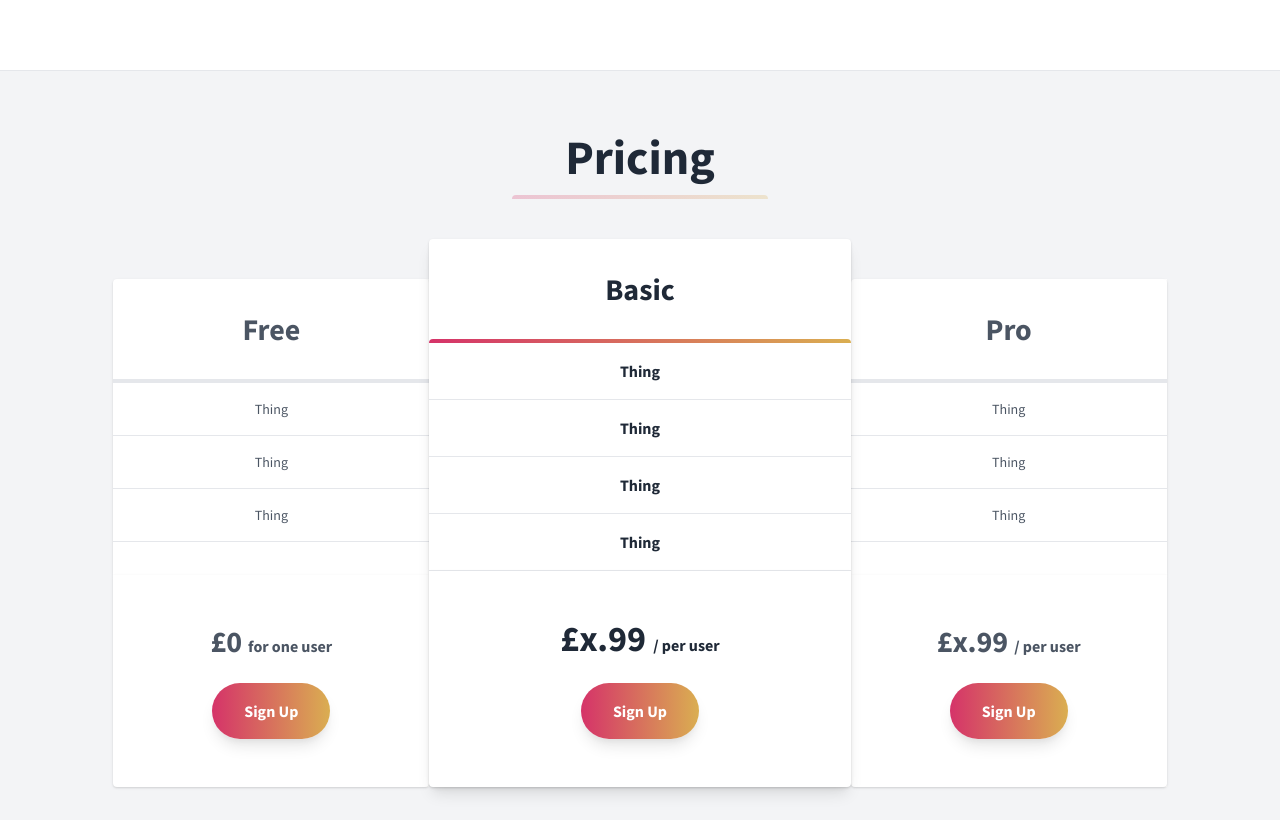
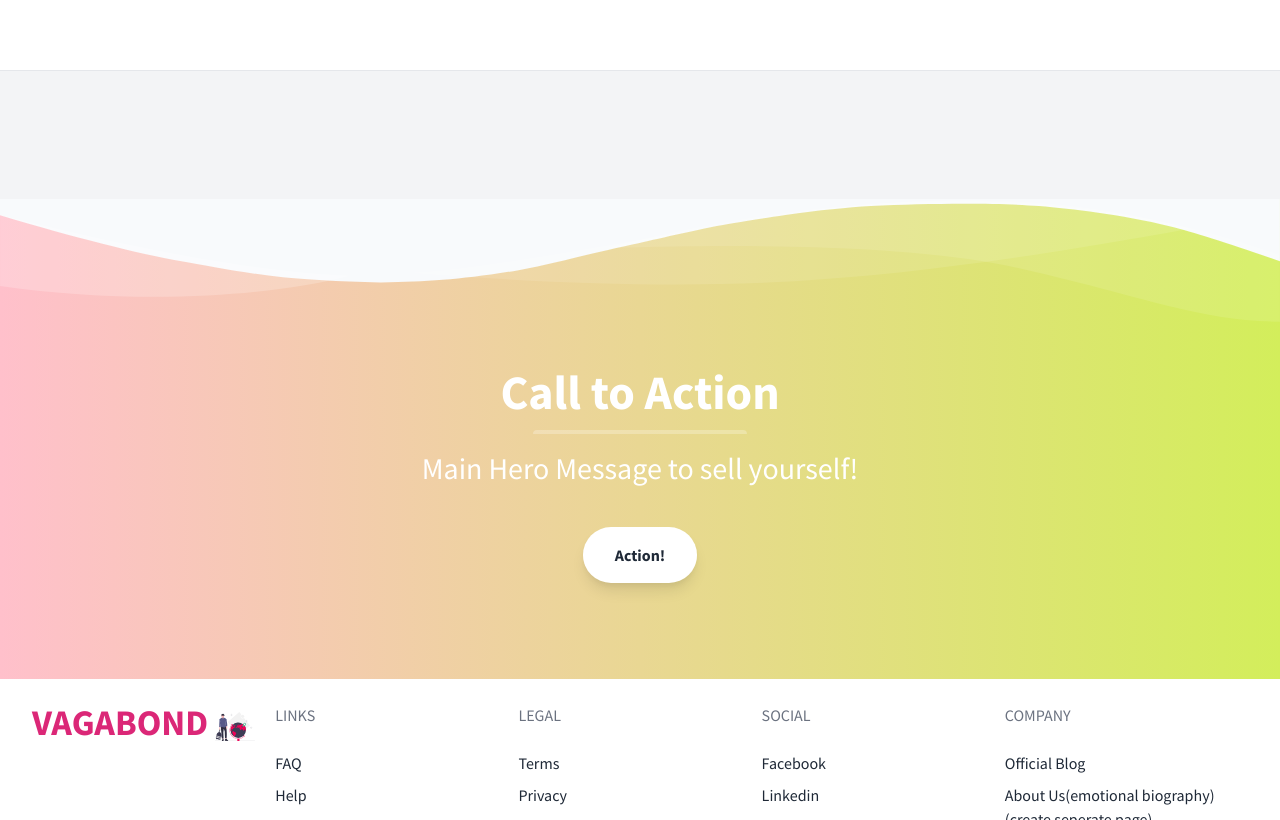
Before and after one commit to devonduh03/vagabondguide, a plain HTML site: page site/index.html in a window 1280 px wide. Shown: the part 1980-2800 px from the top of the page. Drawn offline with nearby package versions, Linux system fonts and the light colour scheme.

```diff
--- a/site/index.html
+++ b/site/index.html
@@ -7,7 +7,7 @@
     <meta name="description" content="" />
     <meta name="keywords" content="" />
     <meta name="author" content="" />
-    <title>T - Vagabonds Guide in Los Angeles</title>
+    <title>The Quintessential Millenial brochure - Vagabonds Guide in Los Angeles</title>
     <link rel="icon" href="babbbbyme.ico">
     <link rel="stylesheet" href="https://unpkg.com/tailwindcss/dist/tailwind.min.css" />
     <!--Replace with your tailwind.css once created-->
@@ -15,7 +15,7 @@
     <!-- Define your gradient here - use online tools to find a gradient matching your branding-->
     <style>
       .gradient {
-        background: linear-gradient(90deg, #d53369 0%, #daae51 100%);
+        background: linear-gradient(90deg, pink, #d3ee5b 100%);
       }
     </style>
   </head>
@@ -28,7 +28,7 @@
           <a class="toggleColour text-white no-underline hover:no-underline font-bold text-2xl lg:text-4xl" href="#">
             <!--Icon from: http://www.potlabicons.com/ -->
             <img class="inline" src="undraw_adventure_4hum.svg" width="64" height="64" alt>
-            VAGABOND GUIDE
+            VAGABOND's GUIDE
           </a>
         </div>
         <div class="block lg:hidden pr-4">
@@ -42,13 +42,13 @@
         <div class="w-full flex-grow lg:flex lg:items-center lg:w-auto hidden mt-2 lg:mt-0 bg-white lg:bg-transparent text-black p-4 lg:p-0 z-20" id="nav-content">
           <ul class="list-reset lg:flex justify-end flex-1 items-center">
             <li class="mr-3">
-              <a class="inline-block py-2 px-4 text-black font-bold no-underline" href="#">Active</a>
+              <a class="inline-block py-2 px-4 text-black font-bold no-underline" href="C:\Users\meduh\vagabondguide\old_site\revisedContactPage.html">Contact/Intro to site</a>
             </li>
             <li class="mr-3">
-              <a class="inline-block text-black no-underline hover:text-gray-800 hover:text-underline py-2 px-4" href="#">link</a>
+              <a class="inline-block text-black no-underline hover:text-gray-800 hover:text-underline py-2 px-4" href="C:\Users\meduh\vagabondguide\old_site\index.html">Gif PAGE(later to include and add gifs of People to be clicked then to their merchandise/crafts</a>
             </li>
             <li class="mr-3">
-              <a class="inline-block text-black no-underline hover:text-gray-800 hover:text-underline py-2 px-4" href="#">link</a>
+              <a class="inline-block text-black no-underline hover:text-gray-800 hover:text-underline py-2 px-4" href="C:\Users\meduh\vagabondguide\old_site\homelesshelp.html">housing</a>
             </li>
           </ul>
           <div class="relative mx-auto text-gray-600 lg:block hidden ml-3 mr-3">
@@ -129,9 +129,7 @@
               <br />
               <br />
 
-              Images from:
 
-              <a class="text-pink-500 underline" href="https://undraw.co/">undraw.co</a>
             </p>
           </div>
           <div class="w-full sm:w-1/2 p-6">
@@ -508,79 +506,12 @@
     </section>
     <section class="bg-gray-100 py-8">
       <div class="container mx-auto px-2 pt-4 pb-12 text-gray-800">
-        <h1 class="w-full my-2 text-5xl font-bold leading-tight text-center text-gray-800">
-          Pricing
-        </h1>
-        <div class="w-full mb-4">
-          <div class="h-1 mx-auto gradient w-64 opacity-25 my-0 py-0 rounded-t"></div>
-        </div>
-        <div class="flex flex-col sm:flex-row justify-center pt-12 my-12 sm:my-4">
-          <div class="flex flex-col w-5/6 lg:w-1/4 mx-auto lg:mx-0 rounded-none lg:rounded-l-lg bg-white mt-4">
-            <div class="flex-1 bg-white text-gray-600 rounded-t rounded-b-none overflow-hidden shadow">
-              <div class="p-8 text-3xl font-bold text-center border-b-4">
-                Free
-              </div>
-              <ul class="w-full text-center text-sm">
-                <li class="border-b py-4">Thing</li>
-                <li class="border-b py-4">Thing</li>
-                <li class="border-b py-4">Thing</li>
-              </ul>
-            </div>
-            <div class="flex-none mt-auto bg-white rounded-b rounded-t-none overflow-hidden shadow p-6">
-              <div class="w-full pt-6 text-3xl text-gray-600 font-bold text-center">
-                £0
-                <span class="text-base">for one user</span>
-              </div>
-              <div class="flex items-center justify-center">
-                <button class="mx-auto lg:mx-0 hover:underline gradient text-white font-bold rounded-full my-6 py-4 px-8 shadow-lg focus:outline-none focus:shadow-outline transform transition hover:scale-105 duration-300 ease-in-out">
-                  Sign Up
-                </button>
-              </div>
-            </div>
-          </div>
-          <div class="flex flex-col w-5/6 lg:w-1/3 mx-auto lg:mx-0 rounded-lg bg-white mt-4 sm:-mt-6 shadow-lg z-10">
-            <div class="flex-1 bg-white rounded-t rounded-b-none overflow-hidden shadow">
-              <div class="w-full p-8 text-3xl font-bold text-center">Basic</div>
-              <div class="h-1 w-full gradient my-0 py-0 rounded-t"></div>
-              <ul class="w-full text-center text-base font-bold">
-                <li class="border-b py-4">Thing</li>
-                <li class="border-b py-4">Thing</li>
-                <li class="border-b py-4">Thing</li>
-                <li class="border-b py-4">Thing</li>
-              </ul>
-            </div>
-            <div class="flex-none mt-auto bg-white rounded-b rounded-t-none overflow-hidden shadow p-6">
-              <div class="w-full pt-6 text-4xl font-bold text-center">
-                £x.99
-                <span class="text-base">/ per user</span>
-              </div>
-              <div class="flex items-center justify-center">
-                <button class="mx-auto lg:mx-0 hover:underline gradient text-white font-bold rounded-full my-6 py-4 px-8 shadow-lg focus:outline-none focus:shadow-outline transform transition hover:scale-105 duration-300 ease-in-out">
-                  Sign Up
-                </button>
-              </div>
-            </div>
-          </div>
-          <div class="flex flex-col w-5/6 lg:w-1/4 mx-auto lg:mx-0 rounded-none lg:rounded-l-lg bg-white mt-4">
-            <div class="flex-1 bg-white text-gray-600 rounded-t rounded-b-none overflow-hidden shadow">
-              <div class="p-8 text-3xl font-bold text-center border-b-4">
-                Pro
-              </div>
-              <ul class="w-full text-center text-sm">
-                <li class="border-b py-4">Thing</li>
-                <li class="border-b py-4">Thing</li>
-                <li class="border-b py-4">Thing</li>
-              </ul>
-            </div>
-            <div class="flex-none mt-auto bg-white rounded-b rounded-t-none overflow-hidden shadow p-6">
-              <div class="w-full pt-6 text-3xl text-gray-600 font-bold text-center">
-                £x.99
-                <span class="text-base">/ per user</span>
-              </div>
-              <div class="flex items-center justify-center">
-                <button class="mx-auto lg:mx-0 hover:underline gradient text-white font-bold rounded-full my-6 py-4 px-8 shadow-lg focus:outline-none focus:shadow-outline transform transition hover:scale-105 duration-300 ease-in-out">
-                  Sign Up
-                </button>
+        <link
+        rel="stylesheet"
+        href="https://unpkg.com/swiper@7/swiper-bundle.min.css"
+      />
+
+      <script src="https://unpkg.com/swiper@7/swiper-bundle.min.js"></script>
               </div>
             </div>
           </div>
@@ -680,10 +611,10 @@
                 <a href="#" class="no-underline hover:underline text-gray-800 hover:text-pink-500">Official Blog</a>
               </li>
               <li class="mt-2 inline-block mr-2 md:block md:mr-0">
-                <a href="#" class="no-underline hover:underline text-gray-800 hover:text-pink-500">About Us</a>
+                <a href="#" class="no-underline hover:underline text-gray-800 hover:text-pink-500">About Us(emotional biography)(create seperate page)</a>
               </li>
               <li class="mt-2 inline-block mr-2 md:block md:mr-0">
-                <a href="#" class="no-underline hover:underline text-gray-800 hover:text-pink-500">Contact</a>
+                <a href="C:\Users\meduh\vagabondguide\old_site\revisedContactPage.html" class="no-underline hover:underline text-gray-800 hover:text-pink-500">Contact</a>
               </li>
             </ul>
           </div>
```
